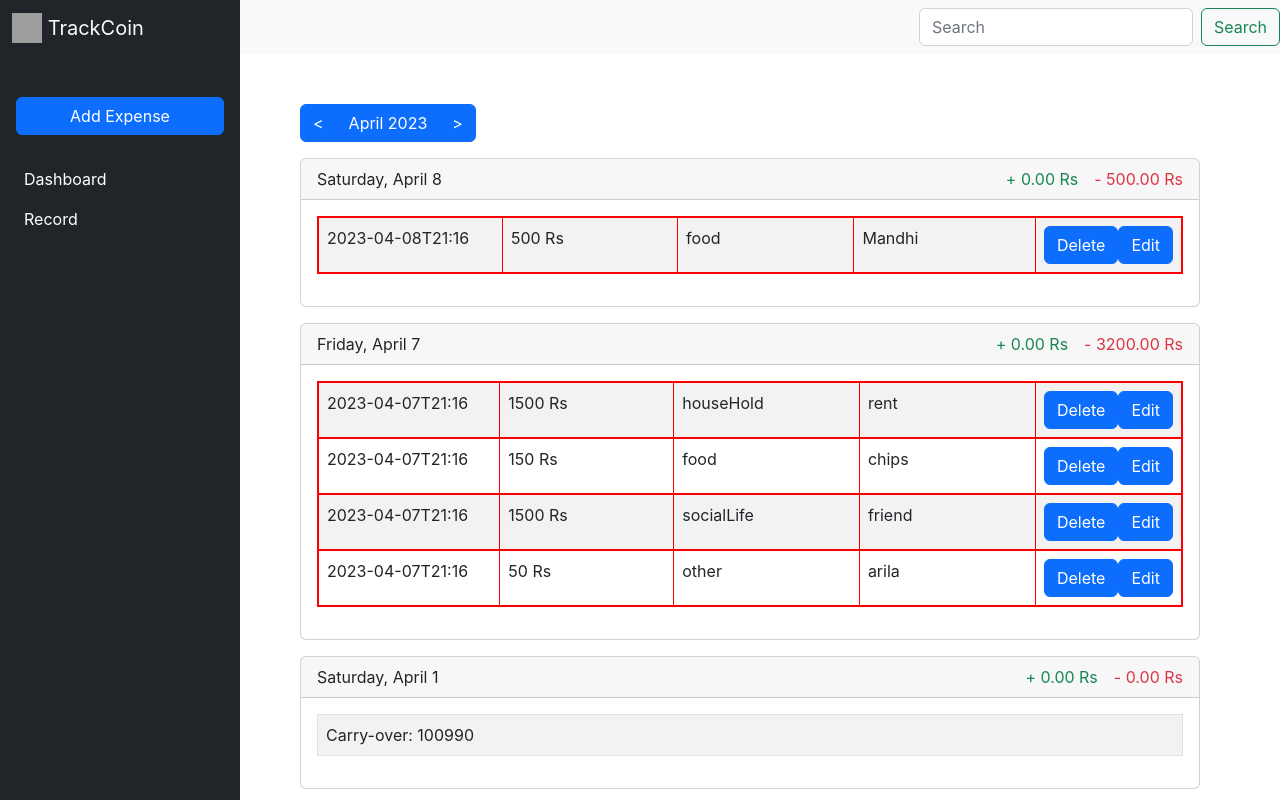
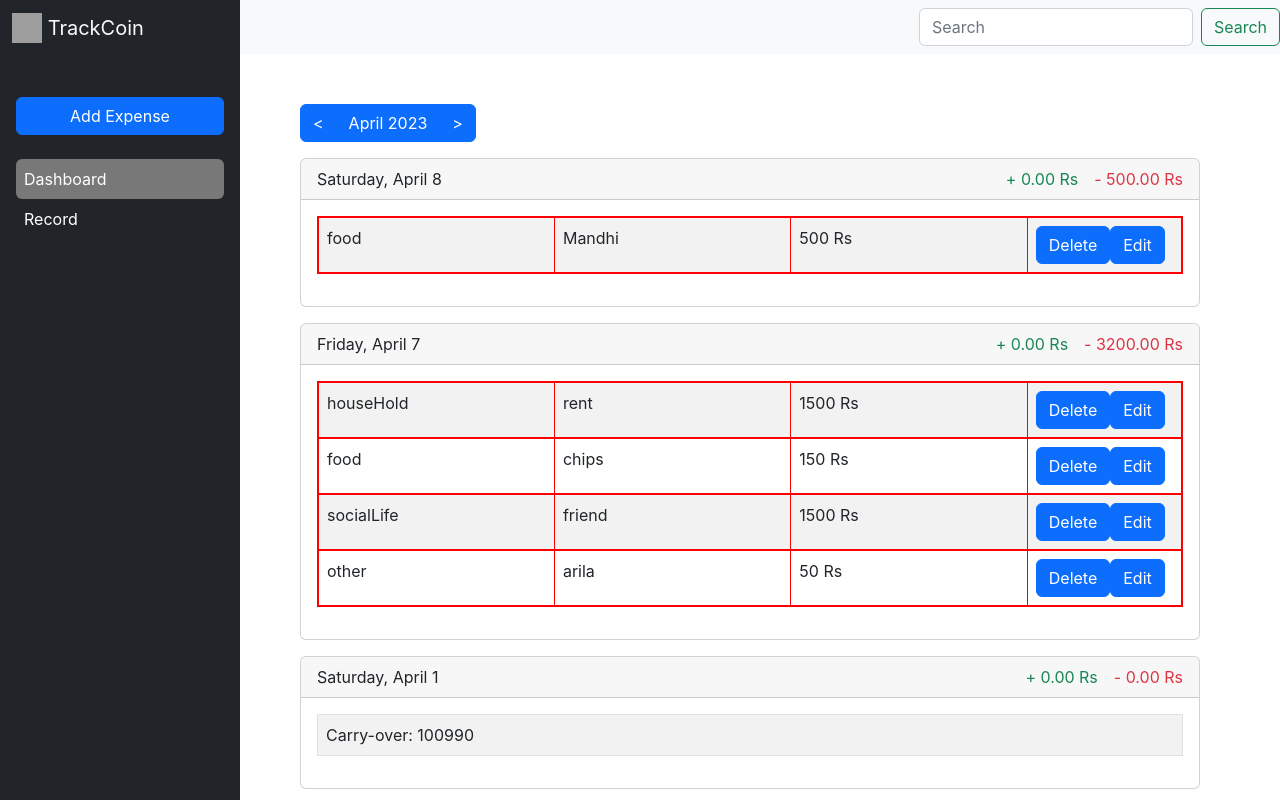
Before and after one commit to evin-wilson/expense-manager, a React (Create React App) app: page /record in a window 1280 px wide. Built offline with nearby package versions, Linux system fonts and the light colour scheme; grey boxes are pictures that could not be loaded.

Commit message:
minor code fix

```diff
--- a/src/compontent/RecordCard.jsx
+++ b/src/compontent/RecordCard.jsx
@@ -58,11 +58,10 @@ function RecordCard({ date, records, carryover }) {
                 }
                 onClick={() => handleRowClick(record)}
               >
-                <td style={{ width: '25%' }}>{record.date}</td>
-                <td style={{ width: '25%' }}>{`${record.amount} Rs`}</td>
                 <td style={{ width: '25%' }}>{record.category}</td>
                 <td style={{ width: '25%' }}>{record.note}</td>
-                <td style={{ width: '25%' }}>
+                <td style={{ width: '25%' }}>{`${record.amount} Rs`}</td>
+                <td style={{ width: '10%' }}>
                   <div style={{ display: 'flex', alignItems: 'center', flex: '1' }}>
                     <button
                       style={{ maxWidth: '80px' }}
--- a/src/compontent/SideNavigation.jsx
+++ b/src/compontent/SideNavigation.jsx
@@ -24,7 +24,7 @@ const SideNavigation = () => {
       <hr />
       <Nav
         variant='pills'
-        defaultActiveKey='/'
+        defaultActiveKey='dashboard'
         className='flex-column p-3'
         style={{ width: '100%' }}
       >
--- a/src/pages/Dashboard.jsx
+++ b/src/pages/Dashboard.jsx
@@ -58,7 +58,6 @@ function Dashboard() {
       <MonthSelector month={monthSelected} setMonth={setMonthSelected} />
       <section className='d-flex gap-4 pt-4 month-view'>
         <div>
-          {/* TODO: Need to fix this Annual income  */}
           <p className='mb-1'>Income (annuualy):</p>
           <p className='fs-2'>{`${annualIncome} Rs`}</p>
         </div>
```
